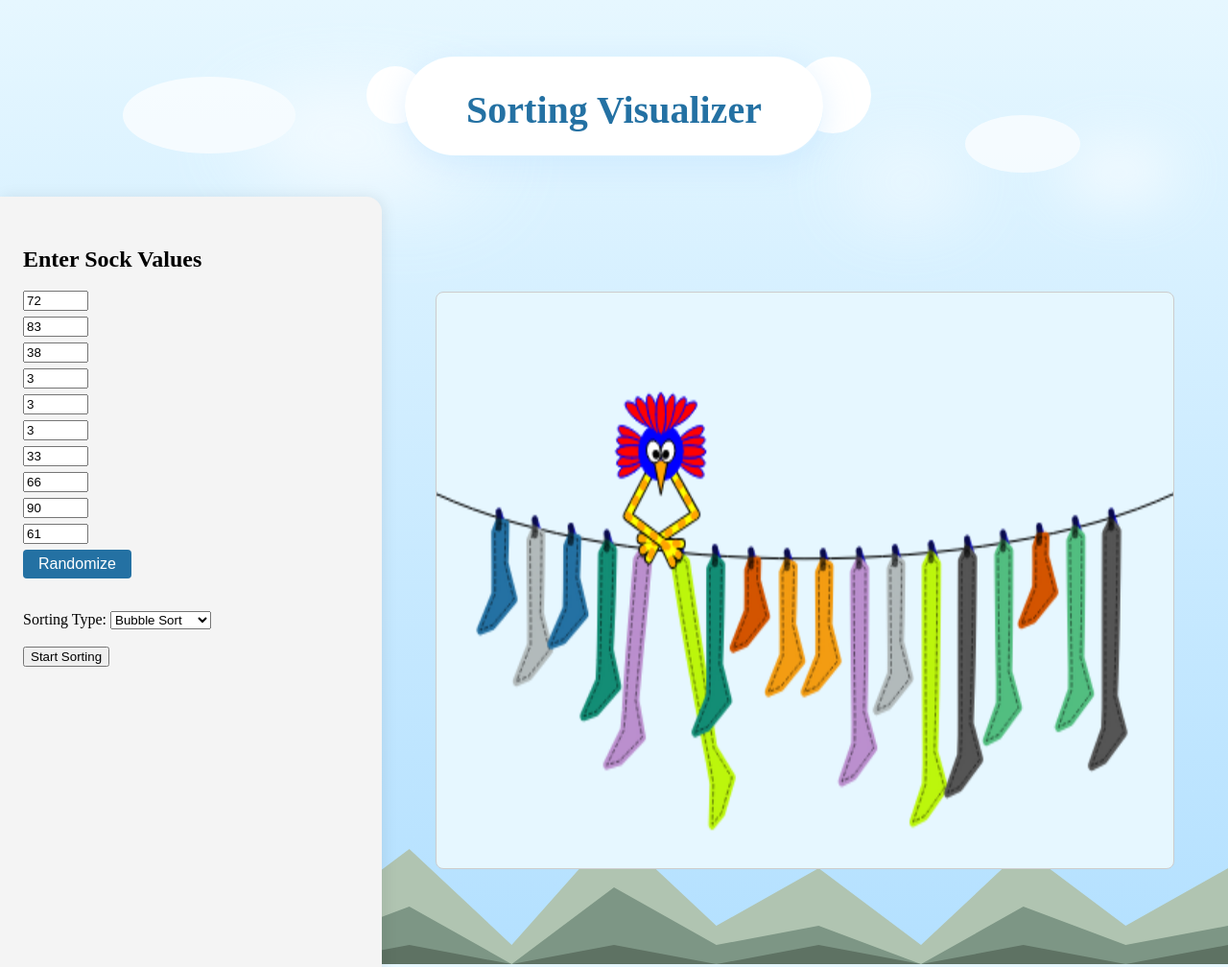
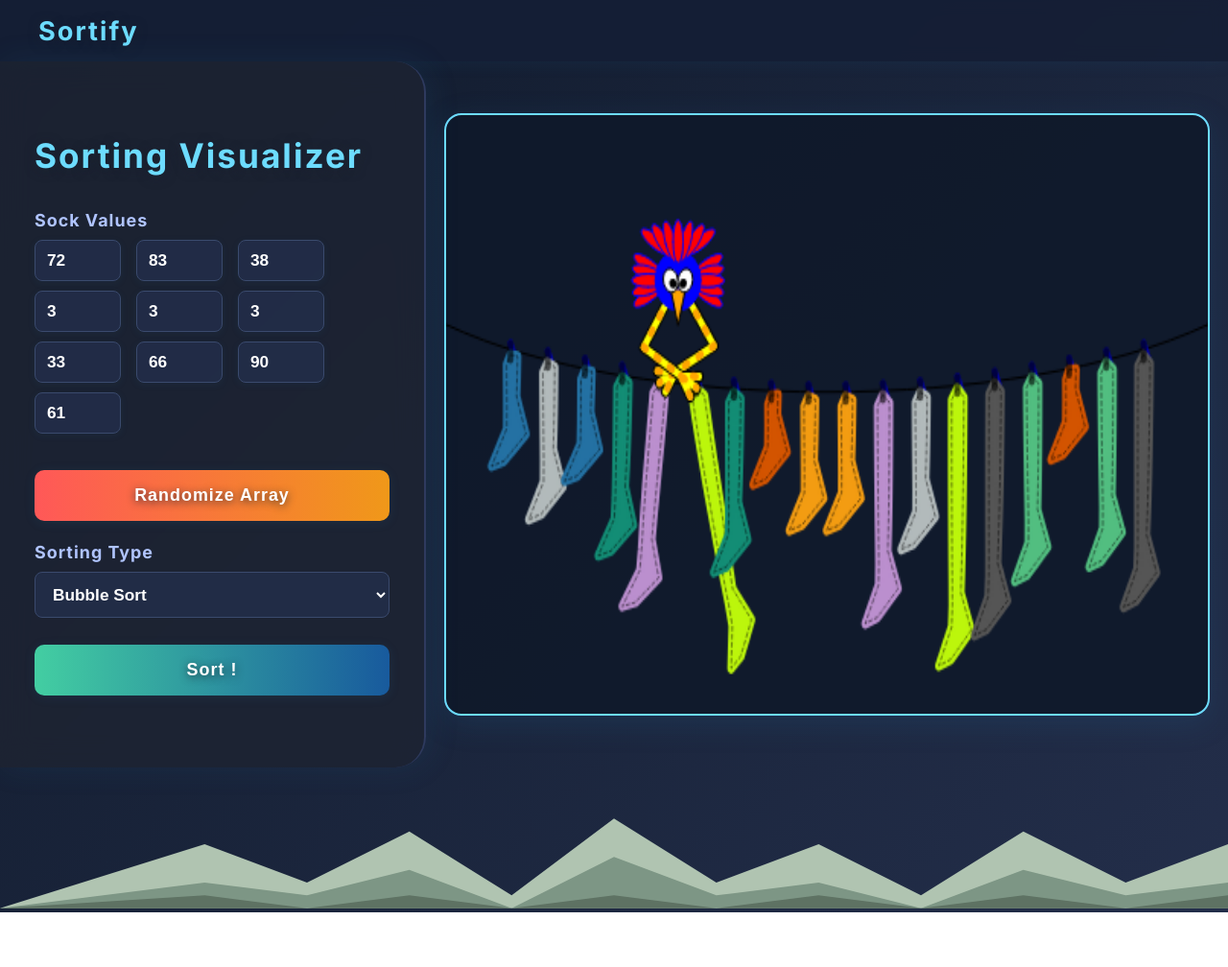
Before and after one commit to princ3mxd/Sortify, a plain HTML site: page index.html in a window 1280 px wide. Shown: the top 1008 px of the page at 96% size. After the commit the page ends 951 px from the top, so only its background shows below. Drawn offline with Linux system fonts and the light colour scheme.

Commit message:
fixed ui

```diff
--- a/index.html
+++ b/index.html
@@ -1,22 +1,37 @@
 <!DOCTYPE html>
-
+<html lang="en">
   <head>
-    <title>Advanced Sorting Visualizer</title>
-    <link rel="stylesheet" href="style.css"/>
+    <meta charset="UTF-8" />
+    <meta name="viewport" content="width=device-width, initial-scale=1.0" />
+    <title>Sorting Visualizer</title>
+    <link
+      rel="stylesheet"
+      href="https://fonts.googleapis.com/css2?family=Inter:wght@400;600;700&display=swap"
+    />
+    <link rel="stylesheet" href="style.css" />
   </head>
 
   <body>
-    <div class="cloud-heading">
-        <h1>Sorting Visualizer</h1>
+    <header class="saas-header">
+      <a href="/" class="logo">Sortify</a>
+    </header>
+    <main class="classic-main">
+      <section class="classic-controls">
+        <h1 class="classic-title">Sorting Visualizer</h1>
+        <form id="sockForm">
+          <div class="form-group">
+            <label for="sockInputs">Sock Values</label>
+            <div id="sockInputs"></div>
           </div>
-    <div class="container">
-        <div class="left-panel">
-            <form id="sockForm">
-                <h2>Enter Sock Values</h2>
-                <div id="sockInputs"></div>
-                <button type="button" id="randomizeBtn">Randomize</button>
-                <br/><br/>
-                <label for="sortType">Sorting Type:</label>
+          <button
+            type="button"
+            id="randomizeBtn"
+            class="classic-btn classic-btn-random"
+          >
+            Randomize Array
+          </button>
+          <div class="form-group">
+            <label for="sortType">Sorting Type</label>
             <select id="sortType">
               <option value="bubble">Bubble Sort</option>
               <option value="selection">Selection Sort</option>
@@ -24,13 +39,58 @@
               <option value="merge">Merge Sort</option>
               <option value="heap">Heap Sort</option>
             </select>
-                <br/><br/>
-                <button type="submit">Start Sorting</button>
+          </div>
+          <button type="submit" class="classic-btn classic-btn-sort">
+            Sort !
+          </button>
         </form>
+      </section>
+      <section class="classic-visualization">
+        <canvas id="myCanvas"></canvas>
+      </section>
+    </main>
+    <div
+      id="sortingDoneOverlay"
+      class="sorting-done-overlay"
+      style="display: none"
+    >
+      <div class="sorting-done-modal">
+        <div class="checkmark-circle">
+          <svg viewBox="0 0 52 52">
+            <circle
+              class="checkmark-circle-bg"
+              cx="26"
+              cy="26"
+              r="25"
+              fill="none"
+            />
+            <path class="checkmark-check" fill="none" d="M14 27l7 7 16-16" />
+          </svg>
         </div>
-        <div class="right-panel">
-            <canvas id="myCanvas"></canvas>
+        <div class="sorting-done-text">Sorting Completed!</div>
       </div>
+    </div>
+
+    <div class="mountains">
+      <svg
+        viewBox="0 0 1920 220"
+        fill="none"
+        xmlns="http://www.w3.org/2000/svg"
+        preserveAspectRatio="none"
+      >
+        <path
+          d="M0 220L320 120L480 180L640 100L800 200L960 80L1120 180L1280 120L1440 200L1600 100L1760 180L1920 120V220H0Z"
+          fill="#b0c4b1"
+        />
+        <path
+          d="M0 220L320 180L480 200L640 160L800 220L960 140L1120 200L1280 180L1440 220L1600 160L1760 200L1920 180V220H0Z"
+          fill="#7d9685"
+        />
+        <path
+          d="M0 220L320 200L480 220L640 200L800 220L960 200L1120 220L1280 200L1440 220L1600 200L1760 220L1920 200V220H0Z"
+          fill="#5e7263"
+        />
+      </svg>
     </div>
 
     <script src="bird.js"></script>
@@ -40,13 +100,5 @@
     <script src="math.js"></script>
     <script src="sock.js"></script>
     <script src="script.js"></script>
-    <div class="mountains">
-        <svg viewBox="0 0 1920 220" fill="none" xmlns="http://www.w3.org/2000/svg" preserveAspectRatio="none">
-            <path d="M0 220L320 120L480 180L640 100L800 200L960 80L1120 180L1280 120L1440 200L1600 100L1760 180L1920 120V220H0Z" fill="#b0c4b1"/>
-            <path d="M0 220L320 180L480 200L640 160L800 220L960 140L1120 200L1280 180L1440 220L1600 160L1760 200L1920 180V220H0Z" fill="#7d9685"/>
-            <path d="M0 220L320 200L480 220L640 200L800 220L960 200L1120 220L1280 200L1440 220L1600 200L1760 220L1920 200V220H0Z" fill="#5e7263"/>
-        </svg>
-    </div>
   </body>
-
 </html>
--- a/style.css
+++ b/style.css
@@ -1,145 +1,202 @@
-body{
+body {
+    font-family: 'Inter', Arial, sans-serif;
+    background: linear-gradient(135deg, #101a2b 0%, #232e4a 100%);
+    margin: 0;
+    min-height: 100vh;
+    color: #f4f6fa;
+    overflow-x: hidden;
+  }
+  .saas-header, .classic-header {
+    width: 100vw;
+    background: rgba(21,31,54,0.92);
+    color: #fff;
+    display: flex;
+    align-items: center;
+    padding: 0 0 0 0;
+    height: 64px;
+    box-shadow: 0 2px 16px 0 rgba(36,113,163,0.10);
+    backdrop-filter: blur(8px);
+  }
+  .logo {
+    font-size: 1.7em;
+    font-weight: 800;
+    letter-spacing: 2px;
+    color: #6ddcff;
+    text-decoration: none;
+    margin-left: 40px;
+    text-shadow: 0 2px 12px #1a2330cc;
+    transition: color 0.2s;
+  }
+  .logo:hover {
+    color: #2196f3;
+  }
+  .classic-main {
+    display: flex;
+    flex-direction: row;
+    justify-content: flex-start;
+    align-items: stretch;
+    width: 100vw;
+    min-height: calc(100vh - 64px);
+    background: none;
+  }
+  .classic-controls {
+    background: rgba(30, 36, 50, 0.82);
+    color: #fff;
+    width: 370px;
+    min-width: 260px;
+    max-width: 420px;
+    padding: 48px 36px 36px 36px;
     display: flex;
     flex-direction: column;
-    align-items: center;
-    min-height: 100vh;
-    background: linear-gradient(to top, #b3e0ff 0%, #e6f7ff 100%);
-    margin: 0;
-    position: relative;
-    overflow-x: hidden;
-}
-
-.cloud-heading {
-    margin-top: 32px;
-    margin-bottom: 16px;
-    display: flex;
-    justify-content: center;
-    align-items: center;
-    position: relative;
+    box-shadow: 4px 0 32px 0 rgba(36,113,163,0.13);
+    border-right: 2px solid #2e3a5e;
+    border-top-right-radius: 32px;
+    border-bottom-right-radius: 32px;
+    backdrop-filter: blur(16px);
     z-index: 2;
   }
-.cloud-heading h1 {
-    font-size: 2.5em;
-    font-weight: bold;
-    color: #2471A3;
-    padding: 32px 64px 24px 64px;
-    background: #fff;
-    border-radius: 60px;
-    box-shadow: 0 8px 32px 0 rgba(180,220,255,0.4), 0 1.5px 0 #e6f7ff;
-    position: relative;
+  .classic-title {
+    font-size: 2.2em;
+    font-weight: 900;
+    color: #6ddcff;
+    margin-bottom: 36px;
+    letter-spacing: 2px;
+    text-align: left;
+    text-shadow: 0 2px 12px #1a2330cc;
   }
-.cloud-heading h1::before, .cloud-heading h1::after {
-    content: '';
-    position: absolute;
-    background: #fff;
-    border-radius: 50%;
-    z-index: -1;
-}
-.cloud-heading h1::before {
-    width: 60px;
-    height: 60px;
-    left: -40px;
-    top: 10px;
-}
-.cloud-heading h1::after {
-    width: 80px;
-    height: 80px;
-    right: -50px;
-    top: 0px;
-}
-/* Clouds in background */
-body::before, body::after {
-    content: '';
-    position: absolute;
-    z-index: 0;
-    background: #fff;
-    border-radius: 50%;
-    opacity: 0.7;
-}
-body::before {
-    width: 180px;
-    height: 80px;
-    left: 10vw;
-    top: 80px;
-    box-shadow: 120px 20px 80px 0 #fff, 200px 40px 100px 0 #fff;
-}
-body::after {
-    width: 120px;
-    height: 60px;
-    right: 12vw;
-    top: 120px;
-    box-shadow: 100px 30px 60px 0 #fff, -120px 40px 80px 0 #fff;
-}
-/* Mountain scenery */
-body .mountains {
-    position: absolute;
-    left: 0;
-    bottom: 0;
-    width: 100vw;
-    height: 220px;
-    z-index: 1;
-    pointer-events: none;
-    background: none;
-}
-body .mountains svg {
-    width: 100vw;
-    height: 220px;
-    display: block;
-}
-.container {
-    display: flex;
-    flex-direction: row;
-    width: 100vw;
-    height: 100vh;
-    max-width: 100vw;
-    margin: 0;
-    z-index: 2;
-}
-.left-panel {
-    width: 350px;
-    background: #f4f4f4;
-    padding: 32px 24px;
-    border-radius: 0 16px 16px 0;
-    margin-right: 0;
-    box-shadow: 2px 0 16px rgba(0,0,0,0.08);
+  .form-group {
+    margin-bottom: 28px;
     display: flex;
     flex-direction: column;
-    justify-content: flex-start;
-    height: 100%;
   }
-.right-panel {
+  .form-group label {
+    font-size: 1.12em;
+    color: #b0c4ff;
+    margin-bottom: 10px;
+    font-weight: 700;
+    letter-spacing: 1px;
+  }
+  #sockInputs {
+    display: flex;
+    flex-wrap: wrap;
+    gap: 10px 8px;
+    margin-bottom: 10px;
+  }
+  .sock-input {
+    width: 64px;
+    padding: 10px 12px;
+    border-radius: 8px;
+    border: 1.5px solid #3a4a6d;
+    font-size: 1.08em;
+    background: rgba(35,46,74,0.85);
+    color: #fff;
+    outline: none;
+    font-weight: 600;
+    transition: border 0.2s, box-shadow 0.2s;
+    box-shadow: 0 2px 8px rgba(36,113,163,0.08);
+  }
+  .sock-input:focus {
+    border: 1.5px solid #6ddcff;
+    box-shadow: 0 0 0 2px #6ddcff55;
+  }
+  #sortType {
+    padding: 12px 14px;
+    border-radius: 8px;
+    border: 1.5px solid #3a4a6d;
+    font-size: 1.08em;
+    background: rgba(35,46,74,0.85);
+    color: #fff;
+    outline: none;
+    font-weight: 600;
+    transition: border 0.2s, box-shadow 0.2s;
+  }
+  #sortType:focus {
+    border: 1.5px solid #6ddcff;
+    box-shadow: 0 0 0 2px #6ddcff55;
+  }
+  .classic-btn {
+    padding: 16px 0;
+    width: 100%;
+    border-radius: 10px;
+    font-size: 1.12em;
+    font-weight: 800;
+    letter-spacing: 1px;
+    border: none;
+    cursor: pointer;
+    margin-bottom: 22px;
+    transition: background 0.2s, color 0.2s, box-shadow 0.2s, transform 0.1s;
+    box-shadow: 0 2px 12px rgba(36,113,163,0.13);
+  }
+  .classic-btn-random {
+    background: linear-gradient(90deg, #ff5858 0%, #f09819 100%);
+    color: #fff;
+    text-shadow: 0 2px 8px #1a2330cc;
+  }
+  .classic-btn-random:hover {
+    background: linear-gradient(90deg, #f09819 0%, #ff5858 100%);
+    transform: translateY(-2px) scale(1.03);
+  }
+  .classic-btn-sort {
+    background: linear-gradient(90deg, #43cea2 0%, #185a9d 100%);
+    color: #fff;
+    text-shadow: 0 2px 8px #1a2330cc;
+  }
+  .classic-btn-sort:hover {
+    background: linear-gradient(90deg, #185a9d 0%, #43cea2 100%);
+    transform: translateY(-2px) scale(1.03);
+  }
+  .classic-visualization {
     flex: 1;
     display: flex;
     align-items: center;
     justify-content: center;
-    height: 100%;
-    width: 100%;
+    background: none;
+    min-width: 0;
+    min-height: 100%;
+    position: relative;
   }
   #myCanvas {
-    border: 1px solid #ccc;
-    background: #e6f7ff;
+    border: 2.5px solid #6ddcff;
+    background: rgba(16,26,43,0.92);
+    border-radius: 18px;
+    width: 62vw;
+    height: 78vh;
+    max-width: 950px;
+    max-height: 82vh;
+    display: block;
+    box-shadow: 0 8px 32px 0 rgba(36, 113, 163, 0.18);
+    transition: box-shadow 0.2s, border-color 0.3s;
+  }
+  #myCanvas:focus {
+    box-shadow: 0 0 0 3px #6ddcff;
+  }
+  @media (max-width: 1100px) {
+    .classic-main {
+      flex-direction: column;
+    }
+    .classic-controls {
+      width: 100vw;
+      max-width: 100vw;
+      border-right: none;
+      border-bottom: 2px solid #2e3a5e;
+      border-radius: 0 0 32px 32px;
+      box-shadow: none;
+    }
+    .classic-visualization {
+      padding: 0 0 24px 0;
+    }
+    #myCanvas {
+      width: 98vw;
+      height: 44vh;
+      max-width: 98vw;
+      max-height: 54vh;
+    }
+  }
+  ::-webkit-scrollbar {
+    width: 8px;
+    background: #232e4a;
+  }
+  ::-webkit-scrollbar-thumb {
+    background: #6ddcff;
     border-radius: 8px;
-    width: 60vw;
-    height: 75vh;
-    max-width: 100%;
-    max-height: 100%;
-    display: block;
   }
-.sock-input {
-    width: 60px;
-    margin-bottom: 6px;
-    margin-right: 6px;
-}
-#randomizeBtn {
-    margin-bottom: 16px;
-    padding: 6px 16px;
-    background: #2471A3;
-    color: #fff;
-    border: none;
-    border-radius: 4px;
-    cursor: pointer;
-    font-size: 1em;
-}
-#randomizeBtn:hover {
-    background: #174a6c;
-}
```
Lines whose indentation alone changed are shown as unchanged.
